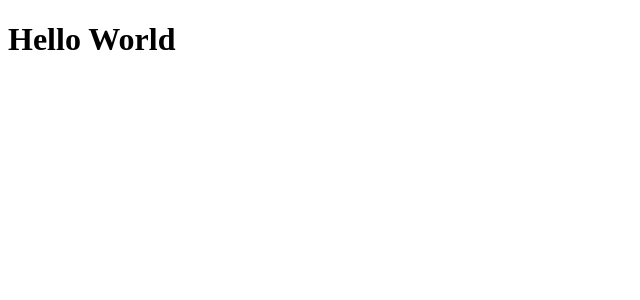
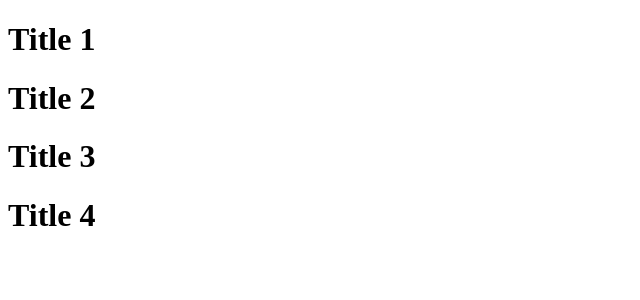
Before and after one commit to EliweltonMoreira/HappyNLW, a React (Create React App) app: page / in a window 1280 px wide. Shown: the top 300 px of the page, without its empty margins (0-640 px from the left). Built offline with nearby package versions, Linux system fonts and the light colour scheme.

Commit message:
Discovering new things

```diff
--- a/src/App.tsx
+++ b/src/App.tsx
@@ -1,9 +1,20 @@
 import React from "react";
+
+interface TitleProps {
+  text: string;
+}
+
+function Title(props: TitleProps) {
+  return <h1>{props.text}</h1>;
+}
 
 function App() {
   return (
     <div className="App">
-      <h1>Hello World</h1>
+      <Title text="Title 1" />
+      <Title text="Title 2" />
+      <Title text="Title 3" />
+      <Title text="Title 4" />
     </div>
   );
 }
--- a/src/index.tsx
+++ b/src/index.tsx
@@ -2,9 +2,4 @@
 import ReactDOM from "react-dom";
 import App from "./App";
 
-ReactDOM.render(
-  <React.StrictMode>
-    <App />
-  </React.StrictMode>,
-  document.getElementById("root")
-);
+ReactDOM.render(<App />, document.getElementById("root"));
```
Also changed, not shown: src/images/landing.svg (added).
